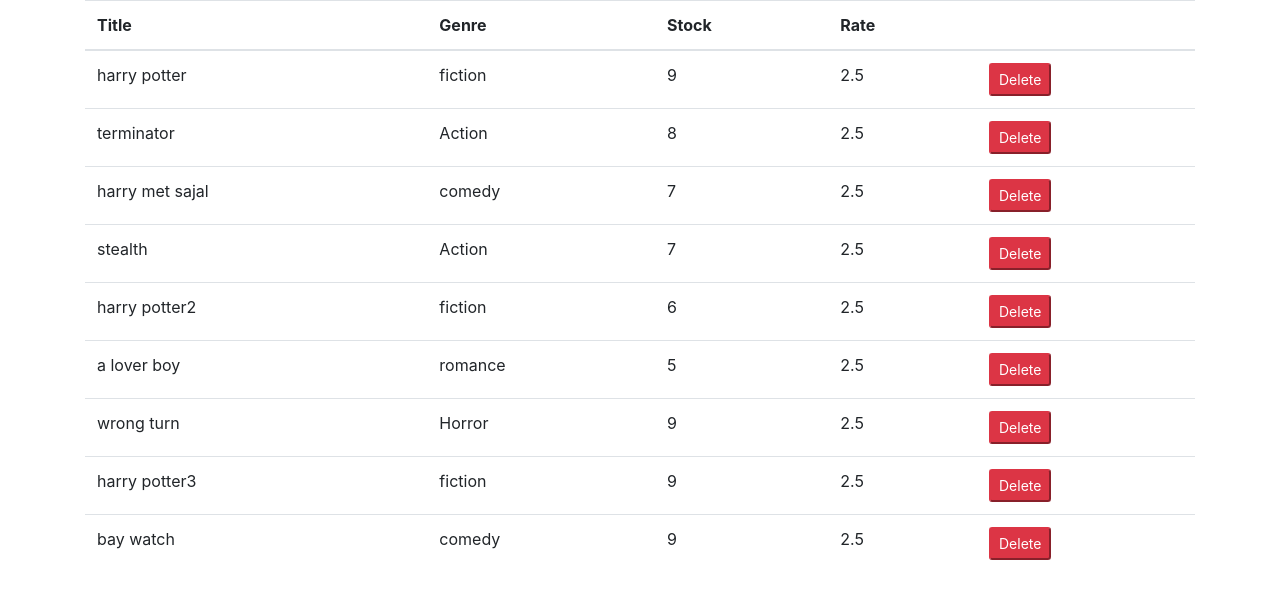
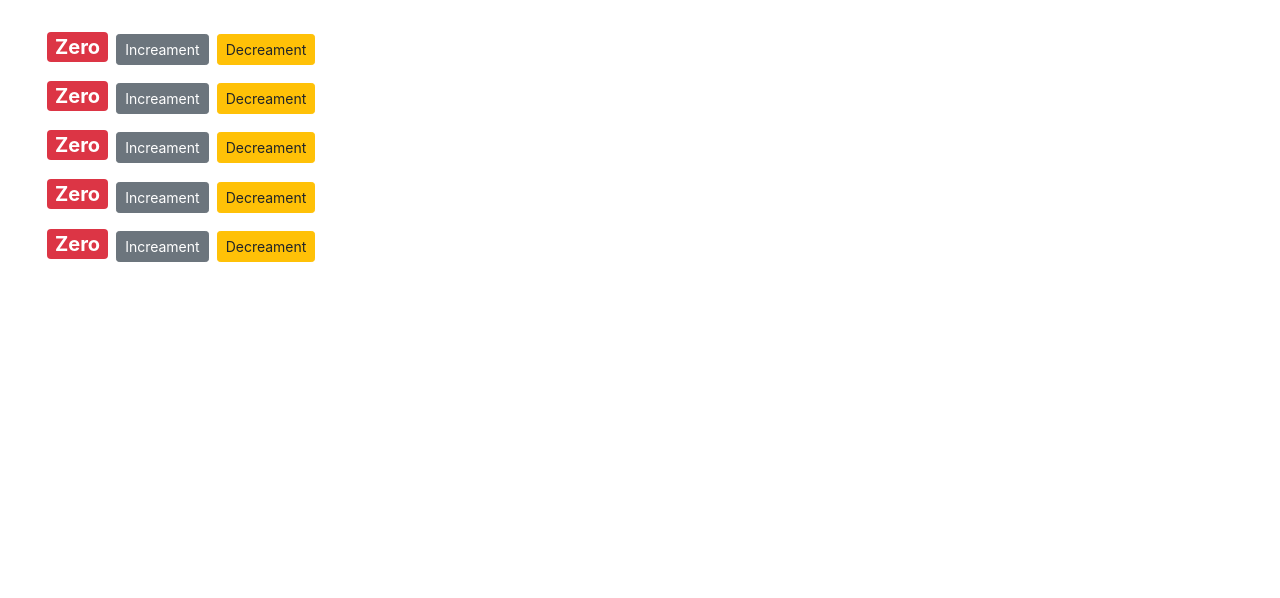
Before and after one commit to sameerasad/Vidly, a React (Create React App) app: page / in a window 1280 px wide. Shown: the top 598 px of the page. Built offline with nearby package versions, Linux system fonts and the light colour scheme.

Commit message:
composing components

```diff
--- a/src/App.js
+++ b/src/App.js
@@ -1,9 +1,10 @@
+import Counters from "./components/counters";
 import Movies from "./components/movies";
 
 function App() {
   return (
-    <main className="container">
-      <Movies />
+    <main className="container m-4">
+      <Counters />
     </main>
   );
 }
--- /dev/null
+++ b/src/app.css
@@ -0,0 +1,3 @@
+.body {
+  padding: 20px 0, 0, 0;
+}
--- a/src/components/counter.jsx
+++ b/src/components/counter.jsx
@@ -51,7 +51,7 @@ const renderTags=()=>{
            <span style={{fontSize:20}} className={getBadgeClasses()} > {formatCount()}</span>
            <button className="btn btn-secondary btn-sm" onClick={()=>{Increament({id:1})}} >Increament</button>
            <button className="btn btn-warning m-2 btn-sm" onClick={()=>{Decreament({id:1})}} >Decreament</button>
-           {renderTags()}
+
         </div>
     )
 
--- /dev/null
+++ b/src/components/counters.jsx
@@ -0,0 +1,13 @@
+import React,{ useState} from 'react'
+import Counter from "./counter"
+
+export default function Counters() {
+const [counter, setCounter] = useState([{id:1,value:1},{id:2,value:2},{id:3,value:3},{id:4,value:4},{id:5,value:5}])
+    console.log(counter);
+    return (
+        <div>
+          {counter.map(counter=><Counter key={counter.id}/>)}
+
+        </div>
+    )
+}
--- a/src/components/movies.jsx
+++ b/src/components/movies.jsx
@@ -1,5 +1,6 @@
 import React,{Component,useState,useEffect} from 'react'
 import {getMovies} from "../services/fakeMovieService"
+
 
 
 function Movies() {
@@ -12,7 +13,15 @@ function Movies() {
           setMovies(movies)
       }
 
-      return(<table className="table">
+      if(Movies.length===0)return <p>There are no movies in database</p>
+
+       const count = Movies.length
+
+
+      return(
+      <>
+      <p className="body">There are {count} movies in databse.</p>
+      <table className="table">
         <thead>
             <tr>
                 <th>Title</th>
@@ -36,6 +45,7 @@ function Movies() {
 
 
             </tbody>
-    </table>)
+    </table>
+    </>)
 }
 export default Movies
```
